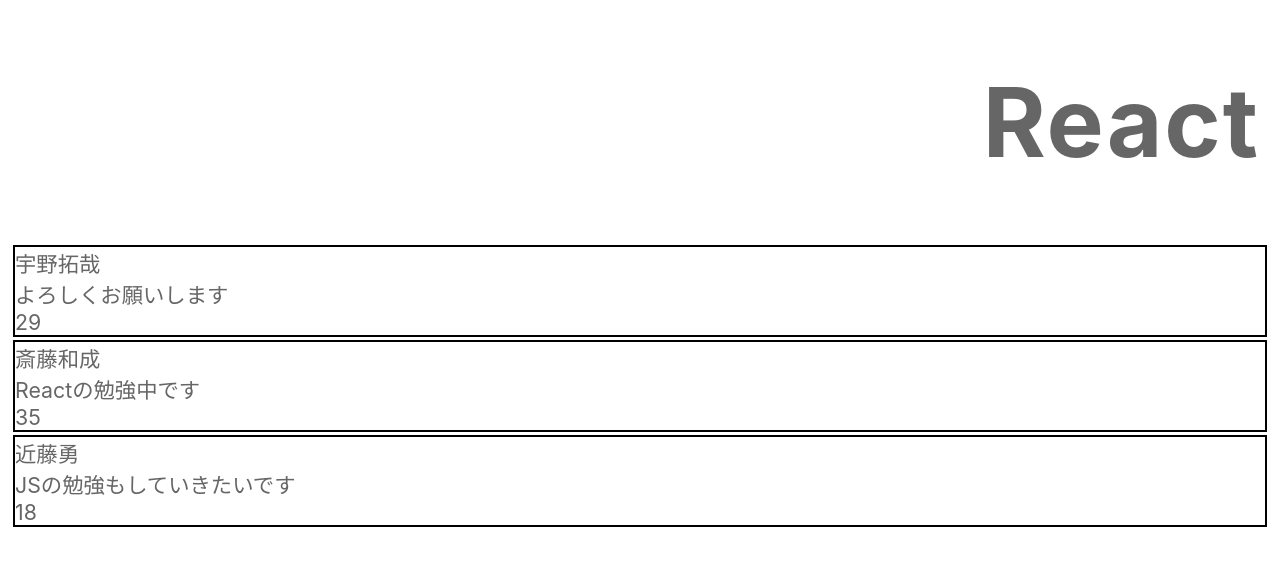
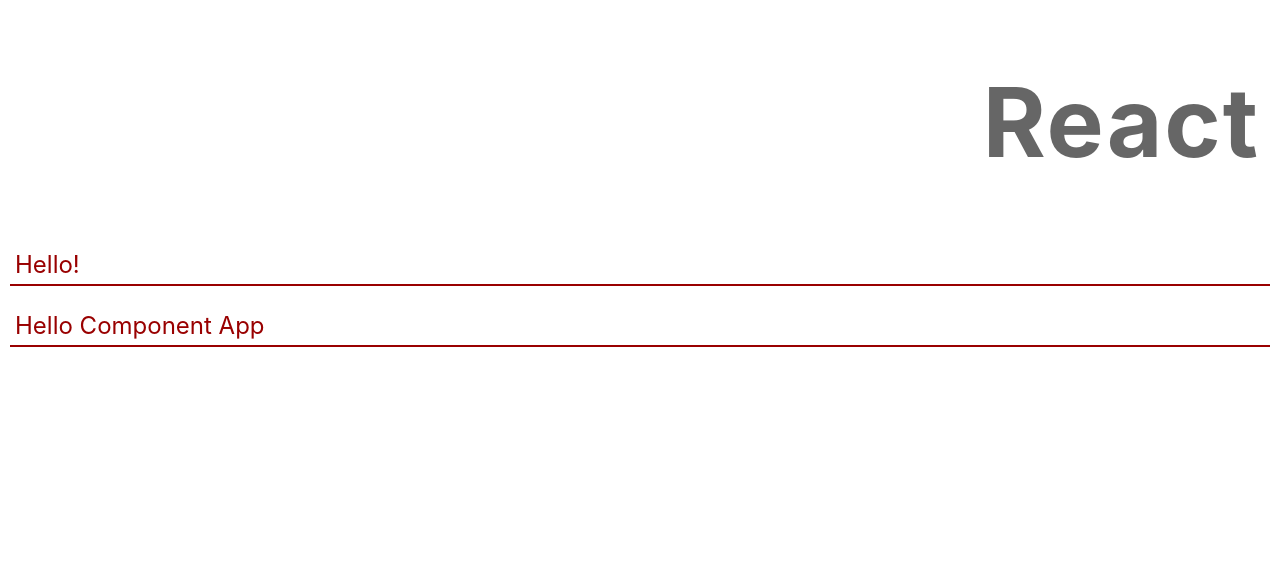
Before and after one commit to KyouheiUno/diary, a React (Create React App) app: page / in a window 1280 px wide. Shown: the top 566 px of the page. Built offline with nearby package versions, Linux system fonts and the light colour scheme.

Commit message:
ステート

```diff
--- a/src/App.js
+++ b/src/App.js
@@ -5,20 +5,37 @@
 
 class App extends Component {
 
+  msgStyle = {
+    fontSize: "24px",
+    color: "#900",
+    margin: "20px 0px",
+    padding: "5px",
+    borderBottom: "2px solid #900"
+  }
+  btnStyle = {
+    fontSize: "20px",
+    padding: "0px 10px"
+  }
   //コンストラクターを定義
   constructor(props) {
     super();
-    this.title = props.title;
-    this.message = props.message;
+    this.state = {
+      msg: "Hello"
+    };
+    //関数を定義する
+    let timer = setInterval(()=>{
+      this.setState((state)=>({
+        msg: state.msg + "!"
+      }));
+    }, 5000);
   }
 
   render() {
     return (
       <div>
         <h1>React</h1>
-        <Member name="宇野拓哉" message="よろしくお願いします" age="29" />
-        <Member name="斎藤和成" message="Reactの勉強中です" age="35" />
-        <Member name="近藤勇" message="JSの勉強もしていきたいです" age="18" />
+        <p style={this.msgStyle}>{this.state.msg}</p>
+        <p style={this.msgStyle}>{this.props.msg}</p>
       </div>
     );
   }
--- a/src/index.js
+++ b/src/index.js
@@ -6,7 +6,7 @@
 
 ReactDOM.render(
   <React.StrictMode>
-    <App title="App" message="This is App component!!"/>
+    <App msg="Hello Component App" />
   </React.StrictMode>,
   document.getElementById('root')
 );
```
